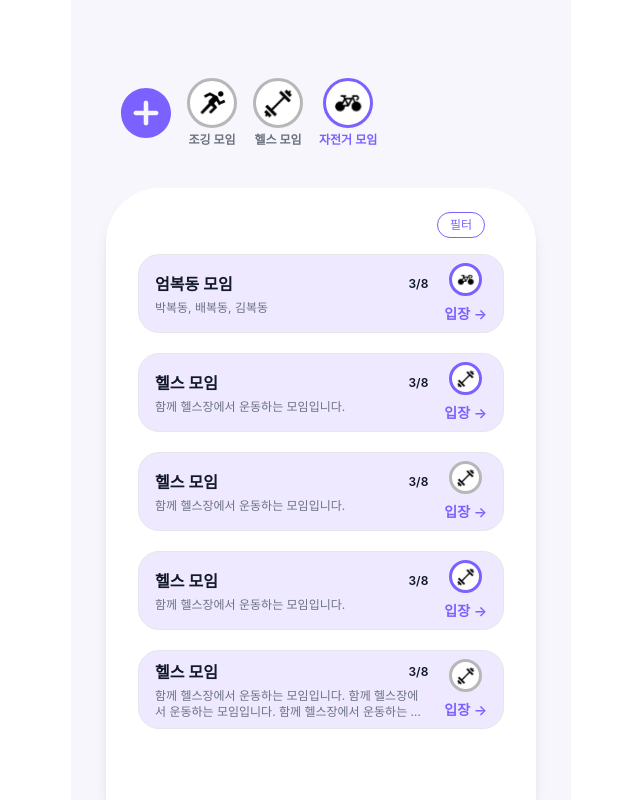
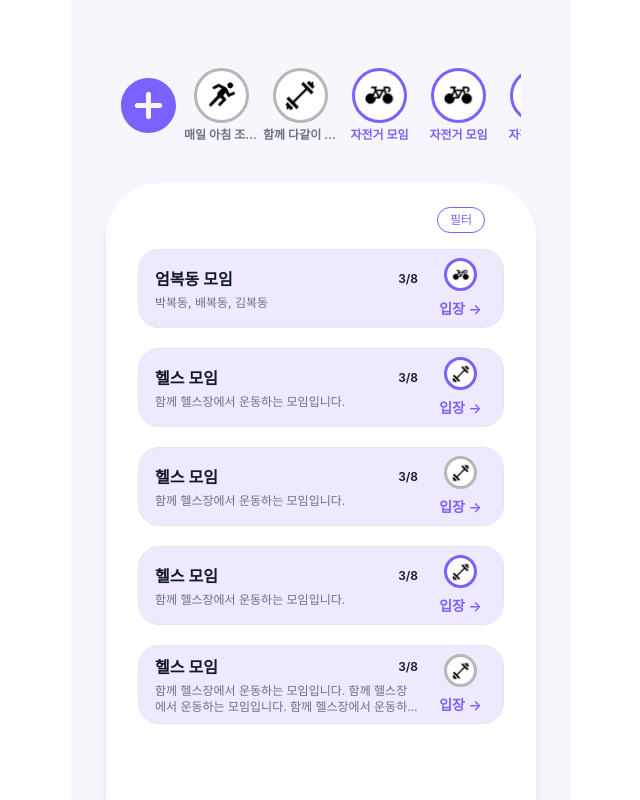
Before and after one commit to Team-FitTo/FitTo-Web, a React (Vite) app: page / in a window 1280 px wide. Shown: the whole page, without its empty margins (319-959 px from the left). Built offline with nearby package versions, Linux system fonts and the light colour scheme; sample sign-in values are in the browser's storage.

Commit message:
feat:HomePage 내 미팅 영역 스크롤 적용 및 스타일 수정

```diff
--- a/package.json
+++ b/package.json
@@ -38,6 +38,7 @@
     "globals": "^16.2.0",
     "postcss": "^8.5.6",
     "prettier": "^3.5.3",
+    "tailwind-scrollbar-hide": "^4.0.0",
     "tailwindcss": "^3.4.17",
     "typescript": "~5.8.3",
     "typescript-eslint": "^8.34.1",
--- a/src/data/myMeetings.json
+++ b/src/data/myMeetings.json
@@ -1,7 +1,7 @@
 [
   {
     "id": "1",
-    "name": "조깅 모임",
+    "name": "매일 아침 조깅 모임",
     "description": "매일 아침 조깅하는 모임입니다.",
     "workoutType": "조깅",
     "memberCount": 5,
@@ -13,7 +13,7 @@
   },
   {
     "id": "2",
-    "name": "헬스 모임",
+    "name": "함께 다같이 헬스 모임",
     "description": "함께 헬스장에서 운동하는 모임입니다.",
     "workoutType": "헬스",
     "memberCount": 3,
@@ -34,5 +34,29 @@
     "createdBy": "user2",
     "memberIds": ["user1", "user2", "user3"],
     "isActive": true
+  },
+  {
+    "id": "9",
+    "name": "자전거 모임",
+    "description": "함께 자전거를 타는 모임입니다.",
+    "workoutType": "자전거",
+    "memberCount": 3,
+    "maxMembers": 8,
+    "createdAt": "2024-05-03T09:00:00Z",
+    "createdBy": "user2",
+    "memberIds": ["user1", "user2", "user3"],
+    "isActive": true
+  },
+  {
+    "id": "10",
+    "name": "자전거 모임",
+    "description": "함께 자전거를 타는 모임입니다.",
+    "workoutType": "자전거",
+    "memberCount": 3,
+    "maxMembers": 8,
+    "createdAt": "2024-05-03T09:00:00Z",
+    "createdBy": "user2",
+    "memberIds": ["user1", "user2", "user3"],
+    "isActive": true
   }
 ]
--- a/src/pages/home/components/MeetingCircleButton.tsx
+++ b/src/pages/home/components/MeetingCircleButton.tsx
@@ -21,11 +21,11 @@ const MeetingCircleButton: React.FC<MeetingCircleButtonProps> = ({
   const borderColor = isActive ? 'border-brand-main' : 'border-status-inactive';
   const outerClass =
     variant === 'my'
-      ? `w-[50px] h-[50px] border-[3px]`
+      ? `w-[55px] h-[55px] border-[3px]`
       : `w-[33px] h-[33px] border-[3px]`;
   const iconClass =
     variant === 'my'
-      ? 'w-[33px] h-[33px]'
+      ? 'w-[35px] h-[35px]'
       : 'w-[20px] h-[20px]';
 
   let icon = null;
@@ -36,7 +36,7 @@ const MeetingCircleButton: React.FC<MeetingCircleButtonProps> = ({
   return (
     <button
       type="button"
-      className={`flex items-center justify-center rounded-full bg-white ${outerClass} ${borderColor} focus:outline-none ${className}`}
+      className={`flex items-center justify-center rounded-full mx-[10px] bg-white ${outerClass} ${borderColor} focus:outline-none ${className}`}
       onClick={onClick}
     >
       {icon}
--- a/src/pages/home/components/MyMeetingsBar.tsx
+++ b/src/pages/home/components/MyMeetingsBar.tsx
@@ -10,24 +10,24 @@ interface MyMeetingsBarProps {
 }
 
 const MyMeetingsBar: React.FC<MyMeetingsBarProps> = ({ meetings, onAddMeeting, onMeetingClick }) => (
-  <div className="w-full max-w-[400px] mx-auto flex gap-4 justify-start items-center">
+  <div className="w-full max-w-[400px] mx-auto flex gap-1 justify-start items-center overflow-x-auto whitespace-nowrap scrollbar-hide">
     {/* vector(추가) 버튼 */}
-    <button className="flex flex-col items-center focus:outline-none" onClick={onAddMeeting}>
-      <span className="w-[50px] h-[50px] flex items-center justify-center rounded-full">
-        <img src={VectorIcon} alt="추가" className="w-[50px] h-[50px]" />
+    <button className="mr-1 flex flex-col items-center focus:outline-none" onClick={onAddMeeting}>
+      <span className="w-[55px] h-[55px] flex items-center justify-center rounded-full">
+        <img src={VectorIcon} alt="추가" className="w-[55px] h-[55px]" />
       </span>
     </button>
     {/* 내 미팅 버튼들 */}
     {meetings.map((meeting) => {
       return (
-        <div key={meeting.id} className="flex flex-col items-center">
+        <div key={meeting.id} className="inline-flex flex-col items-center">
           <MeetingCircleButton
             workoutType={meeting.workoutType as '조깅' | '자전거' | '헬스'}
             isActive={meeting.isActive}
             variant="my"
             onClick={() => onMeetingClick?.(meeting)}
           />
-          <span className={`font-semibold text-xs mt-1 ${meeting.isActive ? 'text-brand-main' : 'text-gray-500'}`}>{meeting.name}</span>
+          <span className={`max-w-[75px] truncate font-semibold text-xs mt-1 ${meeting.isActive ? 'text-brand-main' : 'text-gray-500'}`}>{meeting.name}</span>
         </div>
       );
     })}
--- a/src/pages/home/index.tsx
+++ b/src/pages/home/index.tsx
@@ -24,7 +24,7 @@ const HomePage: React.FC = () => {
   };
 
   return (
-    <div className="min-h-screen bg-brand-bg flex flex-col items-center pt-[78px] px-[35px]">
+    <div className="min-h-screen bg-brand-bg flex flex-col items-center pt-[68px] px-[35px]">
       {/* 상단 내 미팅 버튼 영역 */}
       <MyMeetingsBar meetings={myMeetings} onAddMeeting={() => {}} onMeetingClick={handleMeetingClick} />
       {/* 카드 컨테이너 */}
--- a/tailwind.config.js
+++ b/tailwind.config.js
@@ -1,5 +1,6 @@
 /** @type {import('tailwindcss').Config} */
 const lineClamp = require('@tailwindcss/line-clamp');
+const scrollerHide = require('tailwind-scrollbar-hide');
 
 export default {
   content: [
@@ -45,5 +46,6 @@ export default {
   },
   plugins: [
     lineClamp,
+    scrollerHide,
   ],
 }
```
Also changed, not shown: 1 other file (tests, documents, lock files or other folders).
